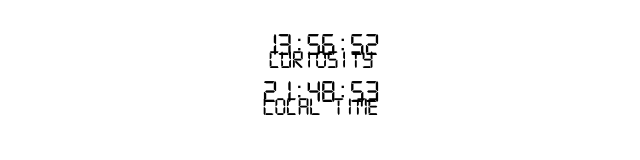
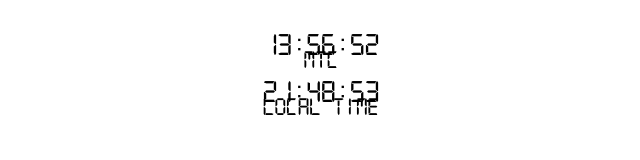
Before and after one commit to dathanb/mars-clock, a React (Create React App) app: page / in a window 1280 px wide. Shown: the top 160 px of the page, without its empty margins (319-959 px from the left). Built offline with nearby package versions, Linux system fonts and the light colour scheme.

Commit message:
Label MTC correctly

```diff
--- a/src/App.js
+++ b/src/App.js
@@ -9,7 +9,7 @@
         <div className="App">
             <Timer/>
             <MarsClock
-                name={"Curiosity"}
+                name={"MTC"}
                 longitude={222.6}
             />
             <EarthClock
--- a/src/Timer/Timer.jsx
+++ b/src/Timer/Timer.jsx
@@ -9,7 +9,7 @@
     this.intervalId = setInterval(() => {
       const time = new Date();
       dispatch(timeUpdated(time));
-    }, 0);
+    }, 50);
   }
 
   componentWillUnmount() {
```
